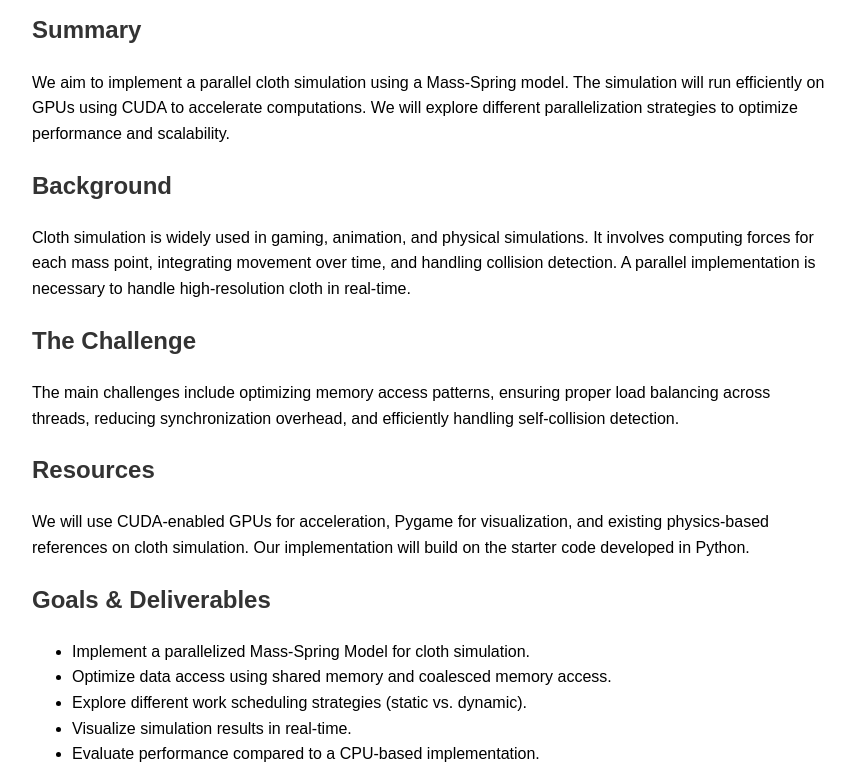
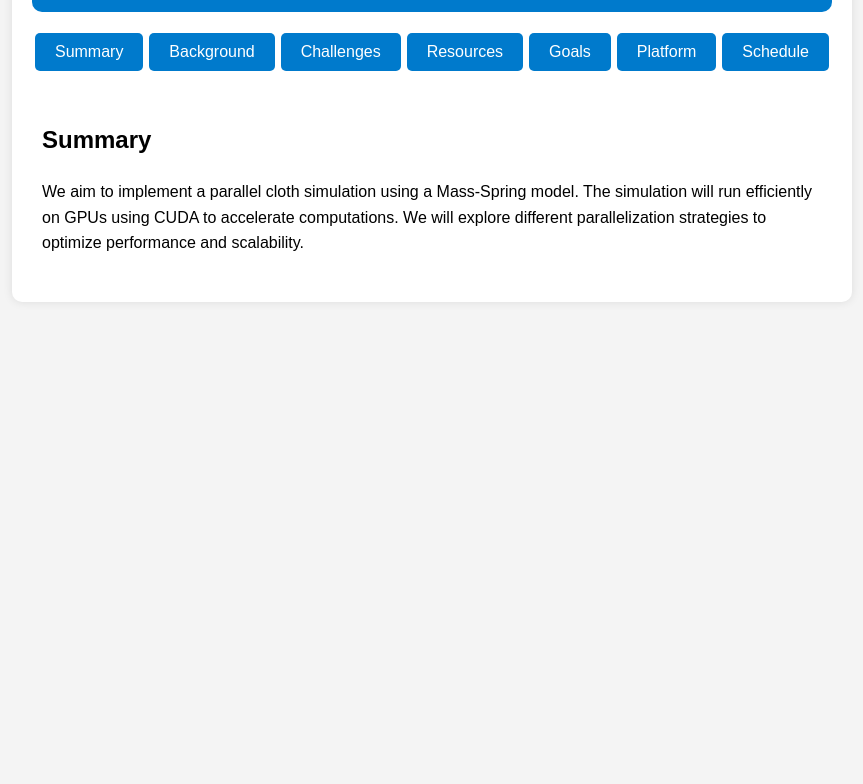
Before and after one commit to jdlx524/parallel_project, a plain HTML site: page index.html in a window 1280 px wide. Shown: the part 151-935 px from the top of the page, without its empty margins (208-1071 px from the left). After the commit the page ends 800 px from the top, so only its background shows below. Drawn offline with Linux system fonts and the light colour scheme.

Commit message:
Update index.html

```diff
--- a/index.html
+++ b/index.html
@@ -5,38 +5,57 @@
     <meta name="viewport" content="width=device-width, initial-scale=1.0">
     <title>Cloth Simulation - Parallel Computing Project</title>
     <style>
-        body { font-family: Arial, sans-serif; margin: 40px; line-height: 1.6; }
-        h1, h2 { color: #333; }
-        .container { max-width: 800px; margin: auto; }
-        .section { margin-bottom: 20px; }
+        body { font-family: Arial, sans-serif; margin: 40px; line-height: 1.6; background-color: #f4f4f4; }
+        h1 { text-align: center; color: #333; background: #007acc; padding: 15px; border-radius: 10px; color: white; }
+        .container { max-width: 800px; margin: auto; background: white; padding: 20px; border-radius: 10px; box-shadow: 0px 0px 10px rgba(0,0,0,0.1); }
+        .buttons { display: flex; justify-content: space-around; margin-bottom: 20px; }
+        button { background: #007acc; color: white; border: none; padding: 10px 20px; cursor: pointer; border-radius: 5px; font-size: 16px; }
+        button:hover { background: #005fa3; }
+        .section { display: none; padding: 10px; }
+        .active { display: block; }
     </style>
+    <script>
+        function showSection(sectionId) {
+            let sections = document.querySelectorAll('.section');
+            sections.forEach(section => section.classList.remove('active'));
+            document.getElementById(sectionId).classList.add('active');
+        }
+    </script>
 </head>
 <body>
     <div class="container">
         <h1>Cloth Simulation - Parallel Computing Project</h1>
-        <h3>Team Members: [Your Name], [Partner's Name]</h3>
+        <div class="buttons">
+            <button onclick="showSection('summary')">Summary</button>
+            <button onclick="showSection('background')">Background</button>
+            <button onclick="showSection('challenge')">Challenges</button>
+            <button onclick="showSection('resources')">Resources</button>
+            <button onclick="showSection('goals')">Goals</button>
+            <button onclick="showSection('platform')">Platform</button>
+            <button onclick="showSection('schedule')">Schedule</button>
+        </div>
 
-        <div class="section">
+        <div id="summary" class="section active">
             <h2>Summary</h2>
             <p>We aim to implement a parallel cloth simulation using a Mass-Spring model. The simulation will run efficiently on GPUs using CUDA to accelerate computations. We will explore different parallelization strategies to optimize performance and scalability.</p>
         </div>
 
-        <div class="section">
+        <div id="background" class="section">
             <h2>Background</h2>
             <p>Cloth simulation is widely used in gaming, animation, and physical simulations. It involves computing forces for each mass point, integrating movement over time, and handling collision detection. A parallel implementation is necessary to handle high-resolution cloth in real-time.</p>
         </div>
 
-        <div class="section">
-            <h2>The Challenge</h2>
+        <div id="challenge" class="section">
+            <h2>Challenges</h2>
             <p>The main challenges include optimizing memory access patterns, ensuring proper load balancing across threads, reducing synchronization overhead, and efficiently handling self-collision detection.</p>
         </div>
 
-        <div class="section">
+        <div id="resources" class="section">
             <h2>Resources</h2>
             <p>We will use CUDA-enabled GPUs for acceleration, Pygame for visualization, and existing physics-based references on cloth simulation. Our implementation will build on the starter code developed in Python.</p>
         </div>
 
-        <div class="section">
+        <div id="goals" class="section">
             <h2>Goals & Deliverables</h2>
             <ul>
                 <li>Implement a parallelized Mass-Spring Model for cloth simulation.</li>
@@ -47,12 +66,12 @@
             </ul>
         </div>
 
-        <div class="section">
+        <div id="platform" class="section">
             <h2>Platform Choice</h2>
             <p>We will use CUDA for parallel computation due to its ability to handle large-scale physics-based simulations efficiently. The computations map well to the GPU thread model, and memory access optimizations will be explored.</p>
         </div>
 
-        <div class="section">
+        <div id="schedule" class="section">
             <h2>Schedule</h2>
             <ul>
                 <li>Week 1: Implement basic Mass-Spring simulation (serial version).</li>
```
